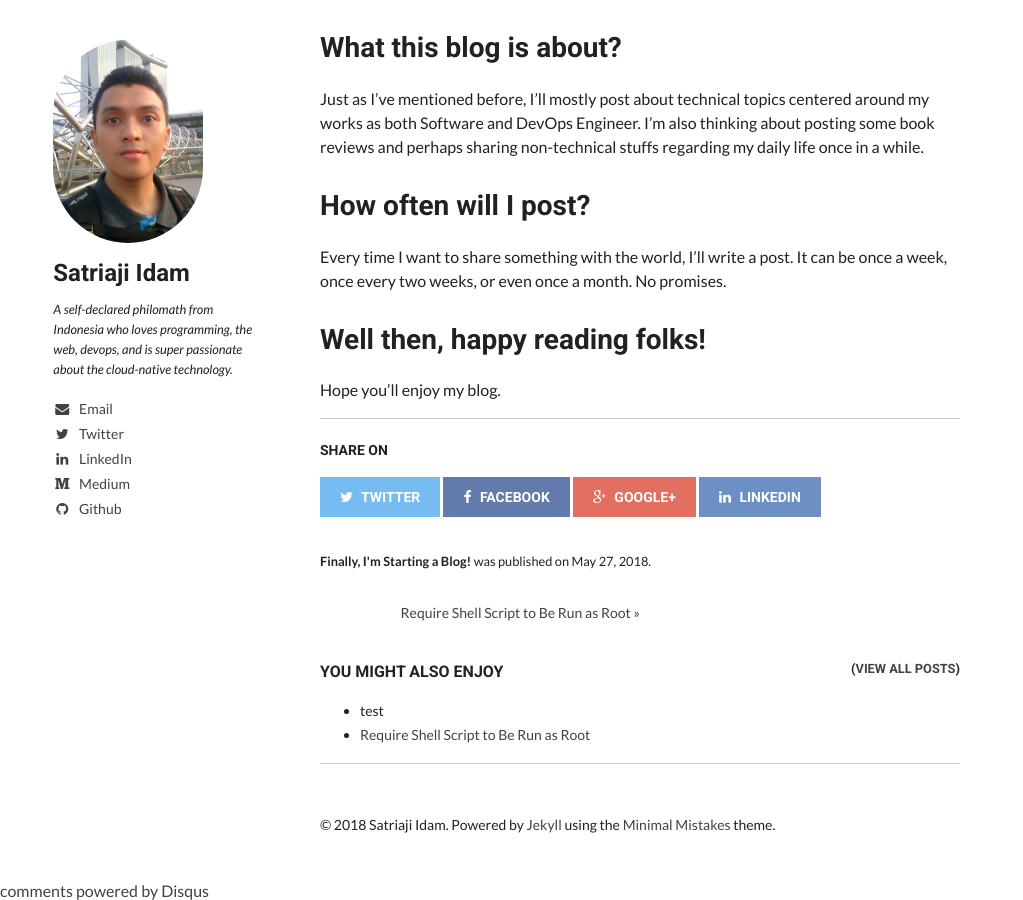
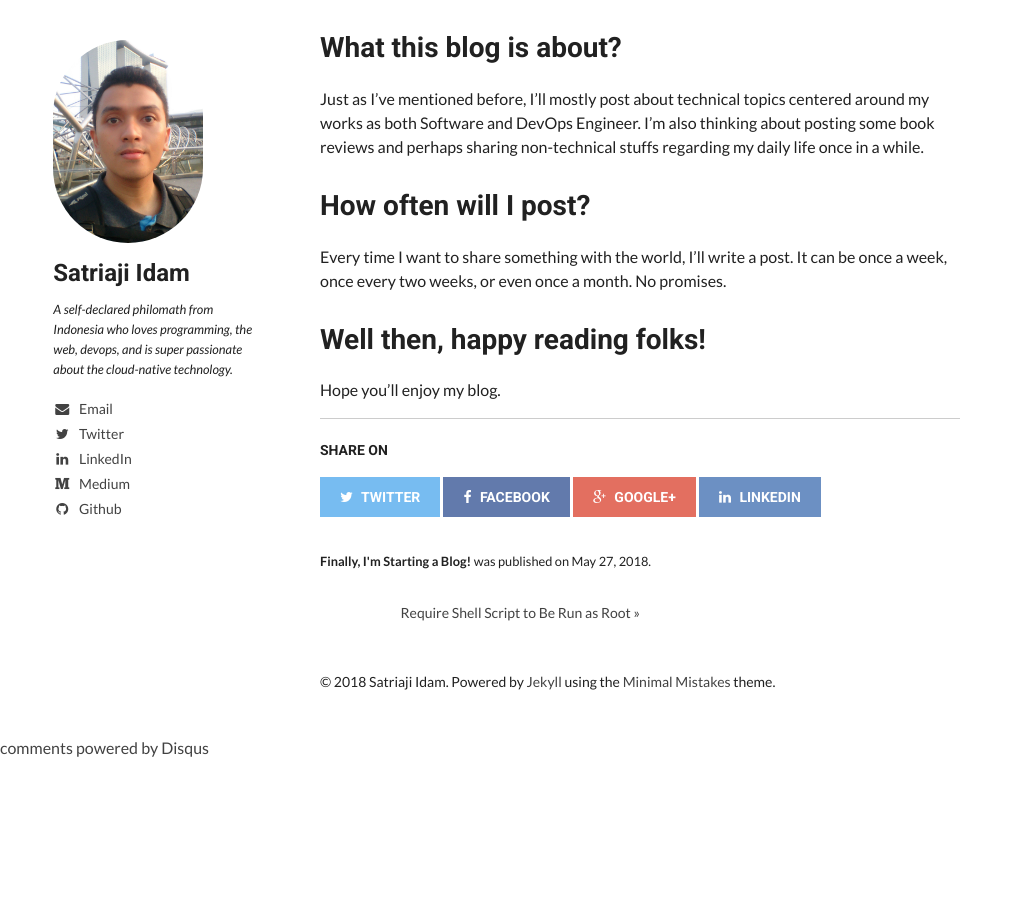
Before and after one commit to satriajidam/satriajidam.github.io, a Jekyll site: the page built from _posts/2018-05-27-finally-im-starting-a-blog.md, in a window 1280 px wide and 900 px high, scrolled down 891 px. Shown: the whole window, without its empty margins (0-1023 px from the left). Built offline with Jekyll 4.4.1, drawn with Linux system fonts in a browser that asks for light colours; nearby versions of some CDN libraries; comment, search, counter and statistics services are not loaded; after the commit the page ends 1648 px from its top, so only the background shows below that.

Commit message:
Disable related posts feature

```diff
--- a/_includes/_related-posts.html
+++ b/_includes/_related-posts.html
@@ -6,7 +6,7 @@
         {% assign maxRelated = 5 %}
         {% assign minCommonTags = 1 %}
         {% assign maxRelatedCounter = 0 %}
-        <li>test</li>
+
         {% for post in site.posts %}
 
             {% assign sameTagCount = 0 %}
--- a/_layouts/post.html
+++ b/_layouts/post.html
@@ -42,8 +42,6 @@
         <a class="next" href="{{page.next.url}}">{{page.next.title}} &raquo;</a>
       {% endif %}
     </div>
-
-    {% include _related-posts.html %}
   </article>
 </div><!-- /#main -->
 
```
